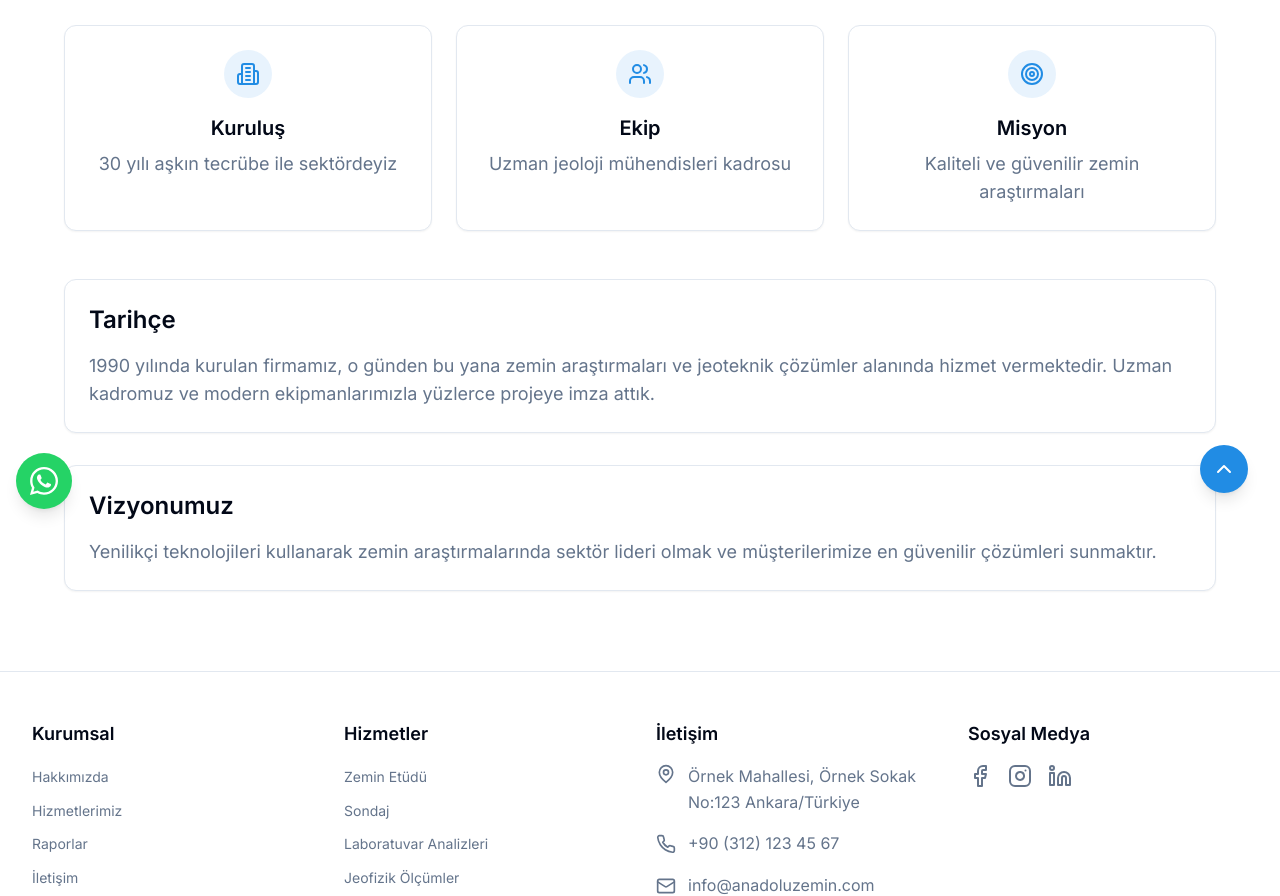
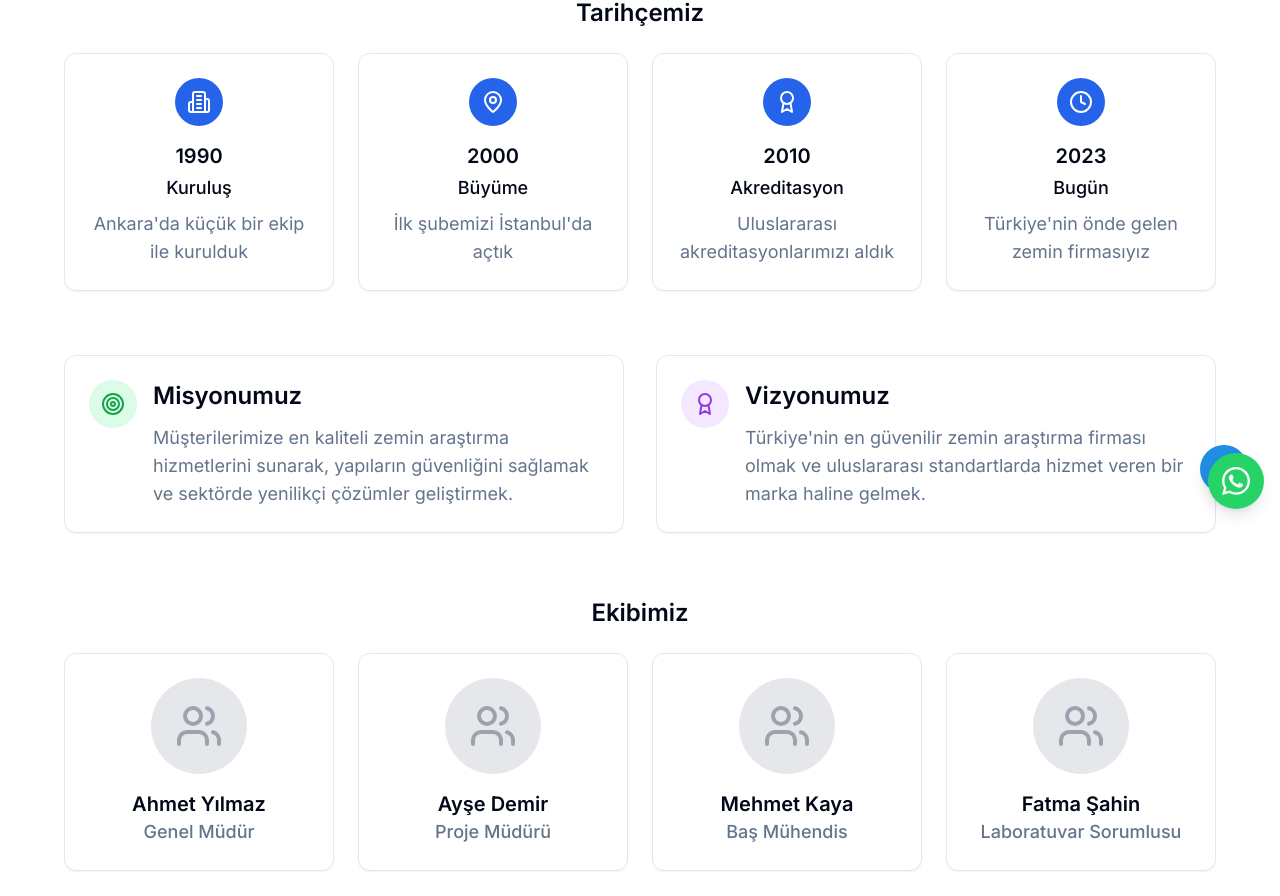
Before and after one commit to MustafaEEroglu/anadolu-zemin, a Next.js app: page /hakkimizda in a window 1280 px wide. Shown: the part 275-1171 px from the top of the page. Built offline with nearby package versions, Linux system fonts and the light colour scheme.

Commit message:
Optimizasyon

```diff
--- a/src/app/hakkimizda/page.tsx
+++ b/src/app/hakkimizda/page.tsx
@@ -1,64 +1,175 @@
-import { Building2, Users, Target } from "lucide-react";
-import { Card } from "@/components/ui/card";
+"use client"
+
+import { useState, useEffect, useRef } from "react";
+import { Building2, Users, Target, Award, MapPin, Clock } from "lucide-react";
+
+const Card = ({ children, className }: { children: React.ReactNode, className?: string }) => (
+  <div className={`rounded-lg border bg-white dark:bg-gray-800 shadow-sm p-6 ${className}`}>
+    {children}
+  </div>
+);
 
 export default function HakkimizdaPage() {
-  const aboutItems = [
+  const [activeIndex, setActiveIndex] = useState(0);
+  const itemsRef = useRef<(HTMLDivElement | null)[]>([]);
+
+  const timeline = [
     {
+      year: "1990",
       title: "Kuruluş",
-      description: "30 yılı aşkın tecrübe ile sektördeyiz",
+      description: "Ankara'da küçük bir ekip ile kurulduk",
       icon: <Building2 className="w-6 h-6" />
     },
     {
-      title: "Ekip",
-      description: "Uzman jeoloji mühendisleri kadrosu",
-      icon: <Users className="w-6 h-6" />
+      year: "2000",
+      title: "Büyüme",
+      description: "İlk şubemizi İstanbul'da açtık",
+      icon: <MapPin className="w-6 h-6" />
     },
     {
-      title: "Misyon",
-      description: "Kaliteli ve güvenilir zemin araştırmaları",
-      icon: <Target className="w-6 h-6" />
+      year: "2010",
+      title: "Akreditasyon",
+      description: "Uluslararası akreditasyonlarımızı aldık",
+      icon: <Award className="w-6 h-6" />
+    },
+    {
+      year: "2023",
+      title: "Bugün",
+      description: "Türkiye'nin önde gelen zemin firmasıyız",
+      icon: <Clock className="w-6 h-6" />
     }
   ];
+
+  const team = [
+    {
+      name: "Ahmet Yılmaz",
+      title: "Genel Müdür",
+      photo: "/team/ahmet.jpg"
+    },
+    {
+      name: "Ayşe Demir",
+      title: "Proje Müdürü",
+      photo: "/team/ayse.jpg"
+    },
+    {
+      name: "Mehmet Kaya",
+      title: "Baş Mühendis",
+      photo: "/team/mehmet.jpg"
+    },
+    {
+      name: "Fatma Şahin",
+      title: "Laboratuvar Sorumlusu",
+      photo: "/team/fatma.jpg"
+    }
+  ];
+
+  useEffect(() => {
+    const observer = new IntersectionObserver((entries) => {
+      entries.forEach(entry => {
+        if (entry.isIntersecting) {
+          const index = itemsRef.current.indexOf(entry.target as HTMLDivElement);
+          setActiveIndex(index);
+        }
+      });
+    }, { threshold: 0.5 });
+
+    itemsRef.current.forEach(item => {
+      if (item) observer.observe(item);
+    });
+
+    return () => observer.disconnect();
+  }, []);
 
   return (
     <div className="container py-12">
       <div className="text-center mb-12">
         <h1 className="text-3xl font-bold mb-4">Hakkımızda</h1>
         <p className="text-muted-foreground max-w-2xl mx-auto">
-          Anadolu Zemin - Jeoloji mühendisliği alanında uzman kadromuzla hizmetinizdeyiz
+          30 yılı aşkın tecrübemizle sektörde lider konumdayız
         </p>
       </div>
 
-      <div className="grid grid-cols-1 md:grid-cols-3 gap-6 mb-12">
-        {aboutItems.map((item, i) => (
-          <Card key={i} className="p-6">
+      {/* Timeline - Simplified centered version */}
+      <div className="mb-16">
+        <h2 className="text-2xl font-semibold mb-6 text-center">Tarihçemiz</h2>
+        <div className="flex justify-center">
+          <div className="grid grid-cols-2 md:grid-cols-4 gap-6 max-w-6xl mx-auto">
+            {timeline.map((item, i) => (
+              <div
+                key={i}
+                ref={el => { itemsRef.current[i] = el; }}
+              >
+                <Card className="h-full">
                   <div className="flex flex-col items-center text-center">
-              <div className="bg-primary/10 p-3 rounded-full mb-4 text-primary">
+                    <div className={`p-3 rounded-full mb-4 transition-all duration-300 ${
+                      i <= activeIndex
+                        ? 'bg-blue-600 text-white dark:bg-blue-400 dark:text-gray-900'
+                        : 'bg-blue-100 text-blue-600 dark:bg-blue-900/30 dark:text-blue-400'
+                    }`}>
                       {item.icon}
                     </div>
-              <h3 className="text-xl font-semibold mb-2">{item.title}</h3>
+                    <h3 className="text-xl font-semibold mb-1">{item.year}</h3>
+                    <h4 className="text-lg font-medium mb-2">{item.title}</h4>
                     <p className="text-muted-foreground">{item.description}</p>
                   </div>
                 </Card>
+              </div>
             ))}
           </div>
+        </div>
+      </div>
 
-      <div className="space-y-8">
-        <Card className="p-6">
-          <h2 className="text-2xl font-semibold mb-4">Tarihçe</h2>
+      {/* Mission & Vision */}
+      <div className="grid grid-cols-1 lg:grid-cols-2 gap-8 mb-16">
+        <Card>
+          <div className="flex items-start">
+            <div className="bg-green-100 dark:bg-green-900/30 p-3 rounded-full mr-4 text-green-600 dark:text-green-400 hover:scale-110 transition-transform duration-300">
+              <Target className="w-6 h-6" />
+            </div>
+            <div>
+              <h2 className="text-2xl font-semibold mb-3">Misyonumuz</h2>
               <p className="text-muted-foreground">
-            1990 yılında kurulan firmamız, o günden bu yana zemin araştırmaları ve jeoteknik çözümler alanında hizmet vermektedir.
-            Uzman kadromuz ve modern ekipmanlarımızla yüzlerce projeye imza attık.
+                Müşterilerimize en kaliteli zemin araştırma hizmetlerini sunarak,
+                yapıların güvenliğini sağlamak ve sektörde yenilikçi çözümler geliştirmek.
+              </p>
+            </div>
+          </div>
+        </Card>
+
+        <Card>
+          <div className="flex items-start">
+            <div className="bg-purple-100 dark:bg-purple-900/30 p-3 rounded-full mr-4 text-purple-600 dark:text-purple-400 hover:scale-110 transition-transform duration-300">
+              <Award className="w-6 h-6" />
+            </div>
+            <div>
+              <h2 className="text-2xl font-semibold mb-3">Vizyonumuz</h2>
+              <p className="text-muted-foreground">
+                Türkiye'nin en güvenilir zemin araştırma firması olmak ve
+                uluslararası standartlarda hizmet veren bir marka haline gelmek.
+              </p>
+            </div>
+          </div>
+        </Card>
+      </div>
+
+      {/* Team */}
+      <div>
+        <h2 className="text-2xl font-semibold mb-6 text-center">Ekibimiz</h2>
+        <div className="grid grid-cols-2 md:grid-cols-4 gap-6">
+          {team.map((member, i) => (
+            <Card key={i} className="text-center hover:border-blue-500 hover:shadow-md transition-all duration-300">
+              <div className="w-24 h-24 mx-auto mb-4 rounded-full bg-gray-200 dark:bg-gray-700 overflow-hidden">
+                <div className="w-full h-full flex items-center justify-center text-gray-400">
+                  <Users className="w-12 h-12" />
+                </div>
+              </div>
+              <h3 className="text-xl font-semibold">{member.name}</h3>
+              <p className="text-muted-foreground font-medium text-blue-600 dark:text-blue-400">
+                {member.title}
               </p>
             </Card>
-
-        <Card className="p-6">
-          <h2 className="text-2xl font-semibold mb-4">Vizyonumuz</h2>
-          <p className="text-muted-foreground">
-            Yenilikçi teknolojileri kullanarak zemin araştırmalarında sektör lideri olmak
-            ve müşterilerimize en güvenilir çözümleri sunmaktır.
-          </p>
-        </Card>
+          ))}
+        </div>
       </div>
     </div>
   );
--- a/src/app/layout.tsx
+++ b/src/app/layout.tsx
@@ -32,8 +32,8 @@ export default function RootLayout({
 
           <div className="grid min-h-screen grid-rows-[auto_1fr_auto]">
             <Header />
-            <main id="main-content" className="min-h-[calc(100vh-9rem)] py-4 sm:py-6 md:py-8">
-              <div className="container">
+            <main id="main-content" className="min-h-[calc(100vh-9rem)] py-4 md:py-6 lg:py-8">
+              <div className="container px-4 sm:px-6 lg:px-8 max-w-screen-xl">
                 {children}
               </div>
             </main>
@@ -45,7 +45,7 @@ export default function RootLayout({
             href="https://wa.me/905312151617"
             target="_blank"
             rel="noopener noreferrer"
-            className="fixed bottom-4 left-4 z-50 flex h-14 w-14 items-center justify-center rounded-full bg-[#25D366] text-white shadow-lg transition-all hover:scale-110 hover:shadow-xl focus:outline-none focus:ring-2 focus:ring-[#25D366] focus:ring-offset-2 dark:bg-[#128C7E] dark:focus:ring-[#128C7E]"
+            className="fixed bottom-4 right-4 z-50 flex h-12 w-12 items-center justify-center rounded-full bg-[#25D366] text-white shadow-lg transition-all hover:scale-110 hover:shadow-xl focus:outline-none focus:ring-2 focus:ring-[#25D366] focus:ring-offset-2 dark:bg-[#128C7E] dark:focus:ring-[#128C7E] sm:h-14 sm:w-14"
             aria-label="WhatsApp ile bize ulaşın"
           >
             <FaWhatsapp className="h-8 w-8" />
--- a/src/app/raporlar/page.tsx
+++ b/src/app/raporlar/page.tsx
@@ -1,24 +1,74 @@
-import { FileText, FileSearch, FileCheck } from "lucide-react";
-import { Card } from "@/components/ui/card";
+"use client";
+
+import { useState } from "react";
+import { FileText, FileSearch, FileCheck, Download, Calendar } from "lucide-react";
+import Link from "next/link";
+
+interface Report {
+  id: number;
+  title: string;
+  description: string;
+  type: string;
+  date: string;
+  pdfUrl: string;
+}
+
+const Card = ({ children, className }: { children: React.ReactNode, className?: string }) => (
+  <div className={`rounded-lg border bg-white dark:bg-gray-800 shadow-sm ${className}`}>
+    {children}
+  </div>
+);
 
 export default function RaporlarPage() {
-  const reportTypes = [
+  const reports = [
     {
-      title: "Zemin Etüdü Raporları",
-      description: "Detaylı zemin araştırma ve analiz raporları",
-      icon: <FileText className="w-6 h-6" />
+      id: 1,
+      title: "Zemin Etüdü Raporu - AVM Projesi",
+      description: "İstanbul, Şişli'deki AVM projesine ait zemin etüdü raporu",
+      type: "Zemin Etüdü",
+      date: "15.05.2023",
+      pdfUrl: "#"
     },
     {
-      title: "Sondaj Raporları",
-      description: "Sondaj çalışmalarına ait teknik raporlar",
-      icon: <FileSearch className="w-6 h-6" />
+      id: 2,
+      title: "Sondaj Raporu - Rezidans Projesi",
+      description: "Ankara, Çankaya'daki rezidans projesine ait sondaj raporu",
+      type: "Sondaj",
+      date: "22.08.2023",
+      pdfUrl: "#"
     },
     {
-      title: "Laboratuvar Sonuçları",
-      description: "Test ve analiz sonuç raporları",
-      icon: <FileCheck className="w-6 h-6" />
+      id: 3,
+      title: "Laboratuvar Analiz Sonuçları - Köprü Projesi",
+      description: "İzmir, Karşıyaka'daki köprü projesine ait laboratuvar sonuçları",
+      type: "Laboratuvar",
+      date: "10.11.2023",
+      pdfUrl: "#"
+    },
+    {
+      id: 4,
+      title: "Jeofizik Rapor - Metro Projesi",
+      description: "Bursa, Nilüfer'deki metro projesine ait jeofizik rapor",
+      type: "Jeofizik",
+      date: "05.01.2024",
+      pdfUrl: "#"
     }
   ];
+
+  const reportTypes = [...new Set(reports.map(r => r.type))];
+  const [filteredReports, setFilteredReports] = useState(reports);
+  const [isFiltering, setIsFiltering] = useState(false);
+
+  const handleFilterChange = (e: React.ChangeEvent<HTMLSelectElement>) => {
+    setIsFiltering(true);
+    setTimeout(() => {
+      const type = e.target.value;
+      setFilteredReports(
+        type ? reports.filter(r => r.type === type) : reports
+      );
+      setIsFiltering(false);
+    }, 200); // Fade animasyonu için gecikme
+  };
 
   return (
     <div className="container py-12">
@@ -28,43 +78,74 @@ export default function RaporlarPage() {
           Gerçekleştirdiğimiz projelere ait teknik raporlar ve analiz sonuçları
         </p>
       </div>
+      {/* Loading overlay during filter transition */}
+      {isFiltering && (
+        <div className="fixed inset-0 bg-black/10 dark:bg-black/20 z-10 flex items-center justify-center">
+          <div className="animate-spin rounded-full h-12 w-12 border-t-2 border-b-2 border-blue-600"></div>
+        </div>
+      )}
 
-      <div className="grid grid-cols-1 md:grid-cols-3 gap-6">
-        {reportTypes.map((report, i) => (
-          <Card key={i} className="p-6 hover:bg-accent transition-colors">
-            <div className="flex flex-col items-center text-center">
-              <div className="bg-primary/10 p-3 rounded-full mb-4 text-primary">
-                {report.icon}
-              </div>
-              <h3 className="text-xl font-semibold mb-2">{report.title}</h3>
-              <p className="text-muted-foreground">{report.description}</p>
+      {/* Filters */}
+      <div className="flex flex-col md:flex-row gap-4 mb-8">
+        <div className="w-full md:w-48">
+          <label htmlFor="type-filter" className="block text-sm font-medium mb-1">Rapor Türü</label>
+          <select
+            id="type-filter"
+            className="w-full rounded-md border border-gray-300 dark:border-gray-600 bg-white dark:bg-gray-800 px-3 py-2"
+            onChange={handleFilterChange}
+          >
+            <option value="">Tüm Raporlar</option>
+            {reportTypes.map(type => (
+              <option key={type} value={type}>{type}</option>
+            ))}
+          </select>
+        </div>
+        <div className="w-full md:w-48">
+          <label htmlFor="sort" className="block text-sm font-medium mb-1">Sırala</label>
+          <select
+            id="sort"
+            className="w-full rounded-md border border-gray-300 dark:border-gray-600 bg-white dark:bg-gray-800 px-3 py-2"
+          >
+            <option value="newest">En Yeni</option>
+            <option value="oldest">En Eski</option>
+          </select>
+        </div>
+      </div>
+
+      {/* Reports Grid */}
+      <div className="grid grid-cols-1 md:grid-cols-2 lg:grid-cols-3 gap-6">
+        {filteredReports.map((report: Report) => (
+          <Card key={report.id} className="p-6 hover:shadow-lg transition-all relative group">
+            {/* Floating download icon */}
+            <Link
+              href={report.pdfUrl}
+              className="absolute top-4 right-4 opacity-0 group-hover:opacity-100 transition-opacity duration-300 bg-white dark:bg-gray-700 p-2 rounded-full shadow-md"
+            >
+              <Download className="w-5 h-5 text-blue-600 dark:text-blue-400" />
+            </Link>
+
+            <div className="flex justify-between items-start mb-3">
+              <span className="inline-flex items-center px-3 py-1 rounded-full text-xs font-medium bg-blue-100 dark:bg-blue-900/30 text-blue-800 dark:text-blue-200 hover:animate-[pulse_2s_ease-in-out_infinite]">
+                <Calendar className="w-3 h-3 mr-1" />
+                {report.date}
+              </span>
+              <span className="inline-flex items-center px-3 py-1 rounded-full text-xs font-medium bg-gray-100 dark:bg-gray-700 text-gray-800 dark:text-gray-200">
+                {report.type}
+              </span>
             </div>
+
+            <h3 className="text-xl font-semibold mb-2">{report.title}</h3>
+            <p className="text-muted-foreground mb-4">{report.description}</p>
+
+            <Link
+              href={report.pdfUrl}
+              className="mt-auto flex items-center justify-center w-full py-2 px-4 bg-blue-600 text-white rounded-md hover:bg-blue-700 transition-colors group"
+            >
+              <Download className="w-5 h-5 mr-2 group-hover:animate-bounce" />
+              PDF İndir
+            </Link>
           </Card>
         ))}
-      </div>
-
-      <div className="mt-12">
-        <Card className="p-6">
-          <h2 className="text-2xl font-semibold mb-4">Rapor Sürecimiz</h2>
-          <ul className="space-y-4">
-            <li className="flex items-start">
-              <span className="text-primary mr-2">•</span>
-              <span>Veri toplama ve analiz</span>
-            </li>
-            <li className="flex items-start">
-              <span className="text-primary mr-2">•</span>
-              <span>Rapor taslağı oluşturma</span>
-            </li>
-            <li className="flex items-start">
-              <span className="text-primary mr-2">•</span>
-              <span>Teknik kontrol ve doğrulama</span>
-            </li>
-            <li className="flex items-start">
-              <span className="text-primary mr-2">•</span>
-              <span>Nihai raporun hazırlanması</span>
-            </li>
-          </ul>
-        </Card>
       </div>
     </div>
   );
--- a/tailwind.config.ts
+++ b/tailwind.config.ts
@@ -57,6 +57,10 @@ const config: Config = {
         md: "calc(var(--radius) - 2px)",
         sm: "calc(var(--radius) - 4px)",
       },
+      // SVG filter for dark mode
+      filter: {
+        'dark-invert': 'invert(1) brightness(1.5)',
+      },
       keyframes: {
         "accordion-down": {
           from: { height: "0" },
```
Also changed, not shown: src/app/hizmetler/page.tsx (+26 -13 lines), src/components/contact-form.tsx (+27 -9 lines), src/components/home/hero.tsx (+19 -18 lines). Lines whose indentation alone changed are shown as unchanged.
